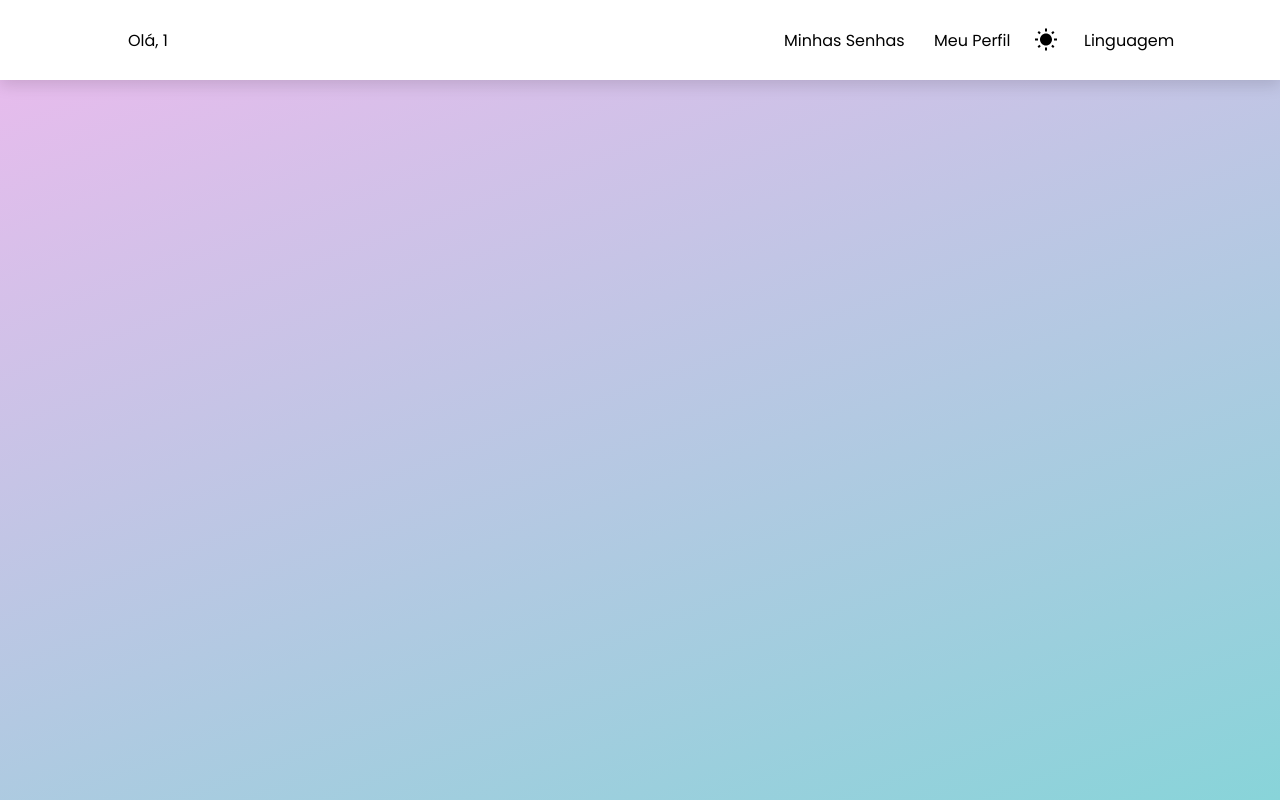
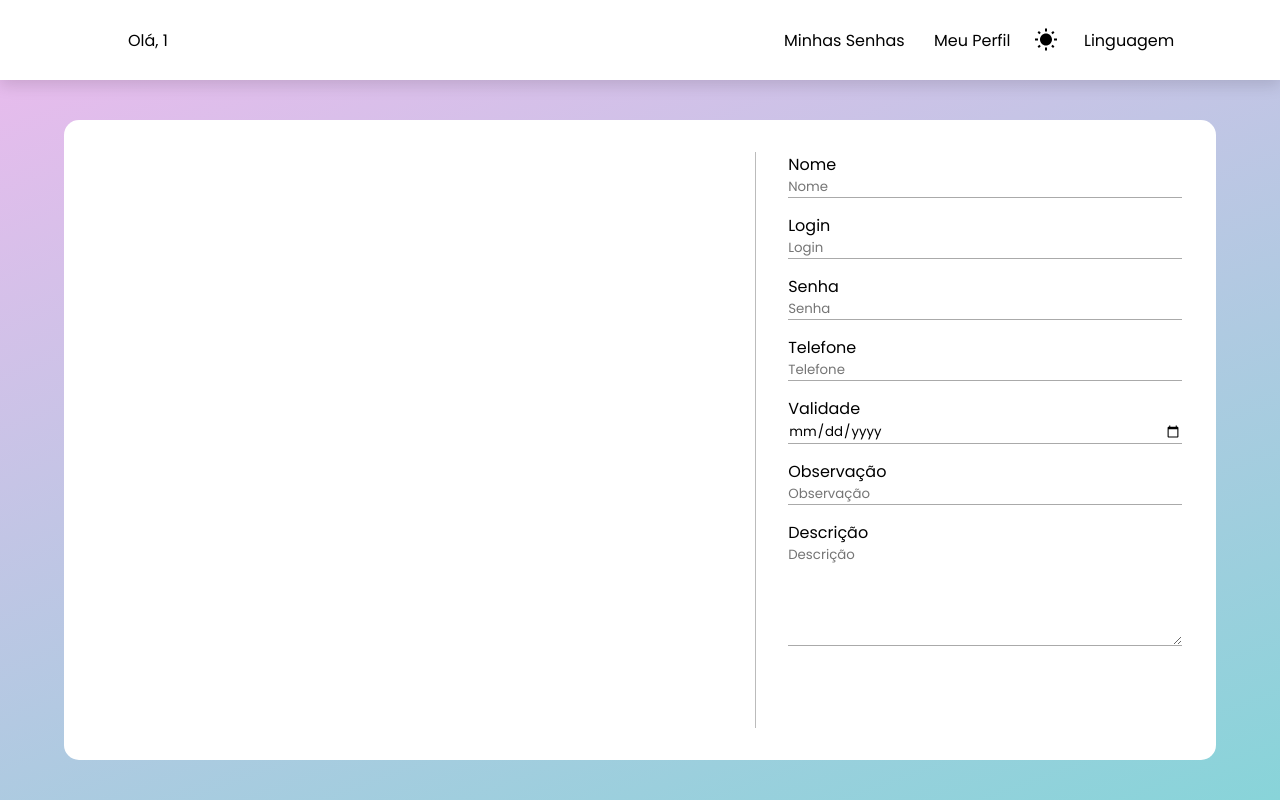
Before and after one commit to gabrielbroslavschi/MyPassword, a React (Create React App) app: page /home/1/1 in a window 1280 px wide. Built offline with nearby package versions, Linux system fonts and the light colour scheme.

Commit message:
feat: Criação na parte de exibição de informações do registro

```diff
--- a/src/pages/Home/home.js
+++ b/src/pages/Home/home.js
@@ -1,5 +1,6 @@
 import React from "react";
 import style from "./home.module.css";
+import Registros from "../Registros/registros.js";
 
 import WbSunnyIcon from "@mui/icons-material/WbSunny";
 
@@ -18,10 +19,9 @@ function Home() {
     setBackgroundColor(!backgroundColor);
 
     !backgroundColor
-      ? (estilo = "linear-gradient(160deg, #730075, #006268)")
-      : (estilo = "linear-gradient(160deg, #EDBAEE, #88D4D9)");
+      ? (document.body.style.background = "linear-gradient(160deg, #730075, #006268)")
+      : (document.body.style.background = "linear-gradient(160deg, #EDBAEE, #88D4D9)");
 
-    document.body.style.background = estilo;
   };
 
   return (
@@ -50,7 +50,7 @@ function Home() {
       </div>
 
       <div className={style.body}>
-        <p>.</p>
+        <Registros theme={{valor: backgroundColor? false : true}}/>
       </div>
     </div>
   );
--- a/src/pages/Home/home.module.css
+++ b/src/pages/Home/home.module.css
@@ -1,6 +1,6 @@
 @import url("https://fonts.googleapis.com/css2?family=Poppins:ital,wght@0,100;0,200;0,300;0,400;0,500;0,600;0,700;0,800;0,900;1,100;1,200;1,300;1,400;1,500;1,600;1,700;1,800;1,900&display=swap");
 
-.navbar{
+.navbar {
   width: 100vw;
   height: 80px;
   box-shadow: 0px 5px 15px #0002;
@@ -13,7 +13,7 @@
   transition: 0.3s ease-in-out;
 }
 
-.name{
+.name {
   display: flex;
   justify-content: start;
   align-items: center;
@@ -24,7 +24,7 @@
   margin-left: 20%;
 }
 
-.options{
+.options {
   display: grid;
   grid-template-columns: 150px 100px 50px 100px;
   justify-content: end;
@@ -34,25 +34,32 @@
   transition: 0.3s ease-in-out;
 }
 
-html, body {
+html,
+body {
   height: 100%;
   margin: 0;
   padding: 0;
 }
 
 body {
-    background: linear-gradient(160deg, #EDBAEE, #88D4D9);
+  background: linear-gradient(160deg, #edbaee, #88d4d9);
+}
+
+.body {
   background-repeat: no-repeat;
   background-size: cover;
+  min-height: 100vh;
+  display: flex;
+  justify-content: center;
+  align-items: center;
 }
-
 
 @media (max-width: 600px) {
   .navbar {
     font-size: 0.8rem !important;
   }
 
-    .options{
+  .options {
     grid-template-columns: 70px 50px 30px 80px !important;
     justify-content: center !important;
     align-items: center !important;
--- /dev/null
+++ b/src/pages/Registros/registros.js
@@ -0,0 +1,115 @@
+import React from "react";
+import style from "./registros.module.css";
+
+function Registros({ theme }) {
+  let lightInput = {
+    borderBottom: "1px solid #00000055",
+    color: "#000",
+  };
+
+  let darkInput = {
+    borderBottom: "1px solid #fff",
+    color: "#fff",
+  };
+
+  const [tema, setTema] = React.useState(theme.valor);
+
+  React.useEffect(() => {
+    setTema(theme.valor);
+  });
+
+  return (
+    <div className={style["registros-main"]}>
+      <div
+        className={style["registros"]}
+        style={
+          tema
+            ? {
+                backgroundColor: "#fff",
+              }
+            : {
+                backgroundColor: "rgba(0, 0, 0, 0.63)",
+                border: "1px solid #fff",
+              }
+        }
+      >
+        <div className={style["registros-value"]}></div>
+
+        <div
+          className={style["registro-information"]}
+          style={
+            tema
+              ? {
+                  borderLeft: "1px solid #00000044",
+                  color: "#000",
+                }
+              : {
+                  borderLeft: "1px solid #fff",
+                  color: "#fff",
+                }
+          }
+        >
+          <p>Nome</p>
+          <input
+            type="text"
+            className={style["register-input"]}
+            style={tema ? lightInput : darkInput}
+            placeholder="Nome"
+          ></input>
+
+          <p>Login</p>
+          <input
+            type="text"
+            className={style["register-input"]}
+            style={tema ? lightInput : darkInput}
+            placeholder="Login"
+          ></input>
+
+          <p>Senha</p>
+          <input
+            type="password"
+            className={style["register-input"]}
+            style={tema ? lightInput : darkInput}
+            placeholder="Senha"
+          ></input>
+
+          <p>Telefone</p>
+          <input
+            type="text"
+            className={style["register-input"]}
+            style={tema ? lightInput : darkInput}
+            placeholder="Telefone"
+          ></input>
+
+          <p>Validade</p>
+          <input
+            type="date"
+            className={style["register-input"]}
+            style={tema ? lightInput : darkInput}
+            placeholder="Validade"
+          ></input>
+
+          <p>Observação</p>
+          <input
+            type="textarea"
+            className={style["register-input"]}
+            style={tema ? lightInput : darkInput}
+            placeholder="Observação"
+          ></input>
+
+          <label for='descricao'>Descrição</label>
+          <textarea
+            name='descricao'
+            className={style["register-input"]}
+            style={tema ? lightInput : darkInput}
+            placeholder="Descrição"
+            rows="5"
+            cols="50"
+          ></textarea>
+        </div>
+      </div>
+    </div>
+  );
+}
+
+export default Registros;
--- /dev/null
+++ b/src/pages/Registros/registros.module.css
@@ -0,0 +1,39 @@
+@import url("https://fonts.googleapis.com/css2?family=Poppins:ital,wght@0,100;0,200;0,300;0,400;0,500;0,600;0,700;0,800;0,900;1,100;1,200;1,300;1,400;1,500;1,600;1,700;1,800;1,900&display=swap");
+
+
+.registros-main{
+    margin-top: 80px;
+    display: flex;
+    justify-content: center;
+    align-items: center;
+}
+
+.registros{
+    display: grid;
+    grid-template-columns: 60% 40%;
+    width: 90vw;
+    height: 80vh;
+    border-radius: 15px;
+    justify-content: center;
+    align-items: center;
+}
+
+.registros-value{
+
+}
+
+.registro-information{
+    height: 90%;
+    width: 99.5%;
+    padding-left: 2rem;
+    padding-right: 2rem;
+    display: flex;
+    flex-direction: column;
+}
+
+.register-input{
+    outline: none;
+    border: 0px;
+    background-color: #00000000;
+    margin-bottom: 15px;
+}
```
Also changed, not shown: src/pages/RegistroValue/registroValue.js (added), src/pages/RegistroValue/registroValue.module.css (added). Lines whose indentation alone changed are shown as unchanged.
